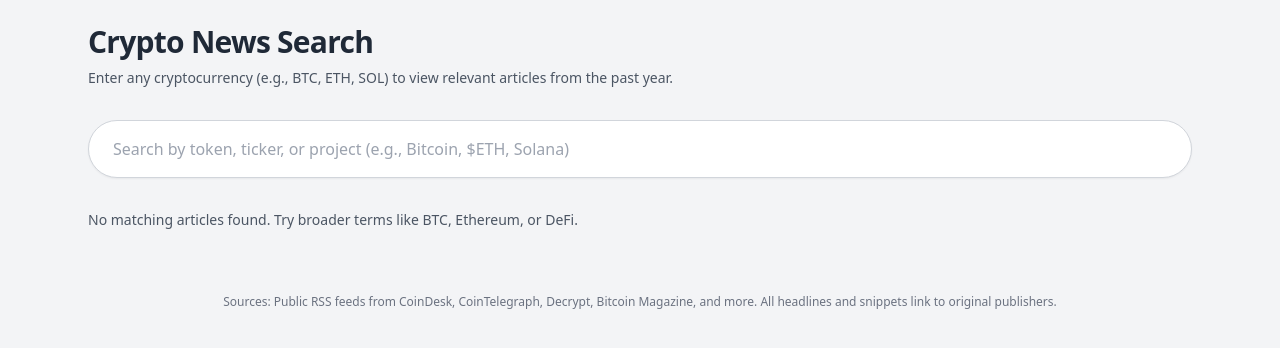
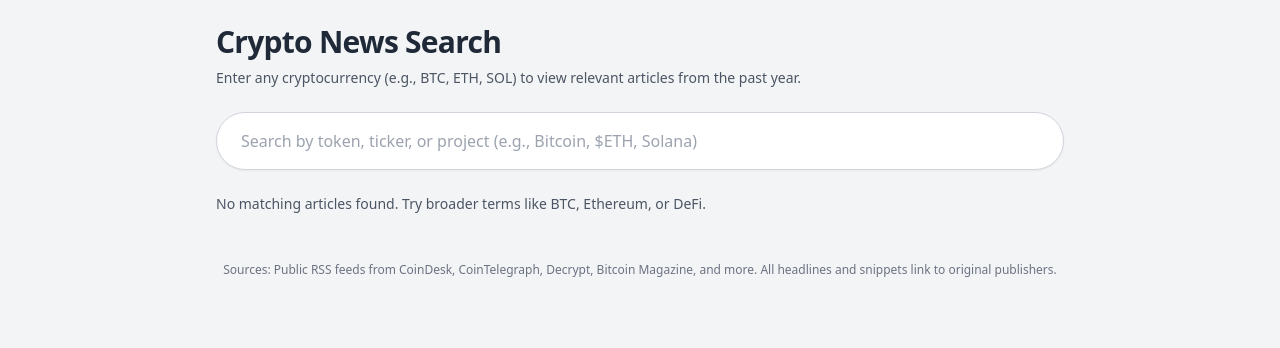
Before and after one commit to FutureXRP/TokenSearch, a website: page index.html in a window 1280 px wide. Drawn offline with nearby package versions, Linux system fonts and the light colour scheme.

Commit message:
Update index.html

```diff
--- a/index.html
+++ b/index.html
@@ -8,23 +8,27 @@
   <!-- Tailwind via CDN (fine for static sites) -->
   <script src="https://cdn.tailwindcss.com"></script>
   <style>
-    .line-clamp-2{display:-webkit-box;-webkit-line-clamp:2;-webkit-box-orient:vertical;overflow:hidden}
-    .line-clamp-3{display:-webkit-box;-webkit-line-clamp:3;-webkit-box-orient:vertical;overflow:hidden}
+    .line-clamp-2 { display: -webkit-box; -webkit-line-clamp: 2; -webkit-box-orient: vertical; overflow: hidden; }
+    .line-clamp-3 { display: -webkit-box; -webkit-line-clamp: 3; -webkit-box-orient: vertical; overflow: hidden; }
   </style>
 </head>
 <body class="bg-gray-100 text-gray-900 antialiased">
-  <main class="mx-auto max-w-6xl p-6">
-    <header class="mb-8">
+  <main class="mx-auto max-w-4xl p-4 sm:p-6">
+    <header class="mb-6">
       <h1 class="text-3xl font-bold tracking-tight text-gray-800">Crypto News Search</h1>
       <p class="mt-2 text-sm text-gray-600">Enter any cryptocurrency (e.g., BTC, ETH, SOL) to view relevant articles from the past year.</p>
     </header>
-    <div class="mb-8">
-      <input id="q" placeholder="Search by token, ticker, or project (e.g., Bitcoin, $ETH, Solana)" class="w-full rounded-full border border-gray-300 bg-white px-6 py-4 text-base shadow-sm outline-none focus:border-blue-500 focus:ring-2 focus:ring-blue-200 transition" />
+
+    <!-- Search input always visible -->
+    <div class="mb-6">
+      <input id="q" placeholder="Search by token, ticker, or project (e.g., Bitcoin, $ETH, Solana)"
+             class="w-full rounded-full border border-gray-300 bg-white px-6 py-4 text-base shadow-sm outline-none focus:border-blue-500 focus:ring-2 focus:ring-blue-200 transition" />
     </div>
+
     <div class="mb-4 text-sm text-gray-600">
       <span id="meta">Loading articles…</span>
     </div>
-    <ul id="list" class="grid grid-cols-1 gap-6 sm:grid-cols-2 lg:grid-cols-3"></ul>
+    <ul id="list" class="space-y-4"></ul>
     <div id="pager" class="mt-8 flex items-center justify-center gap-4 hidden">
       <button id="prevBtn" class="rounded-full border border-gray-300 bg-white px-4 py-2 text-sm font-medium text-gray-700 hover:bg-gray-50 disabled:opacity-50 transition">Previous</button>
       <span id="pageLabel" class="text-sm text-gray-600"></span>
```
